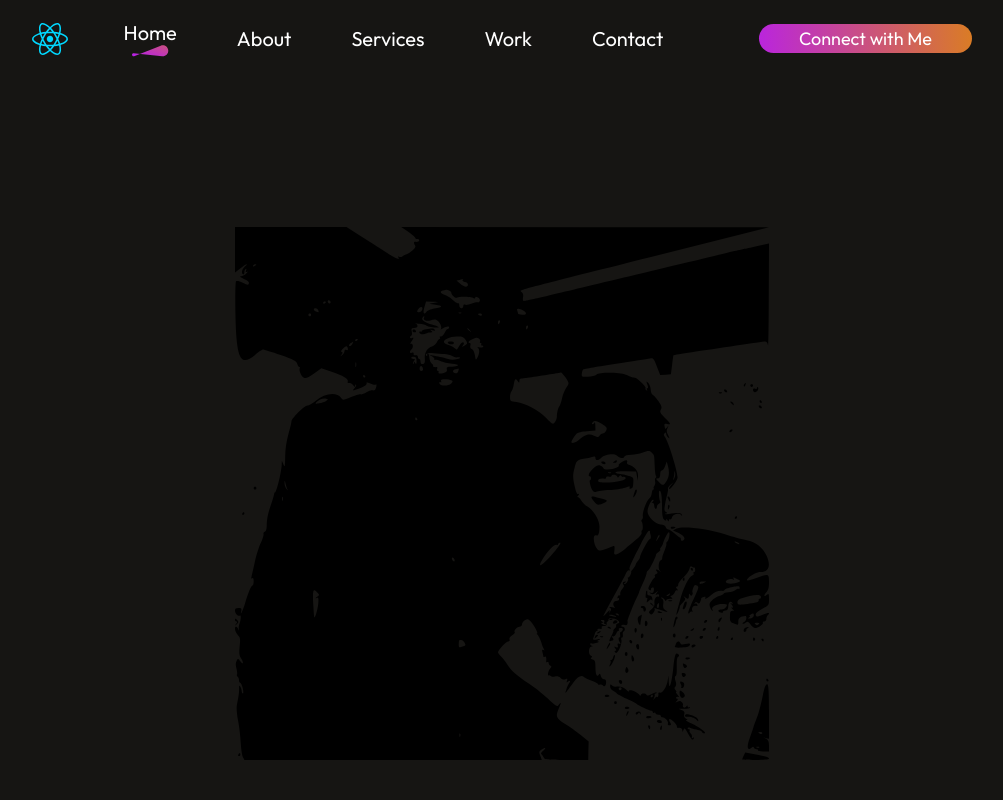
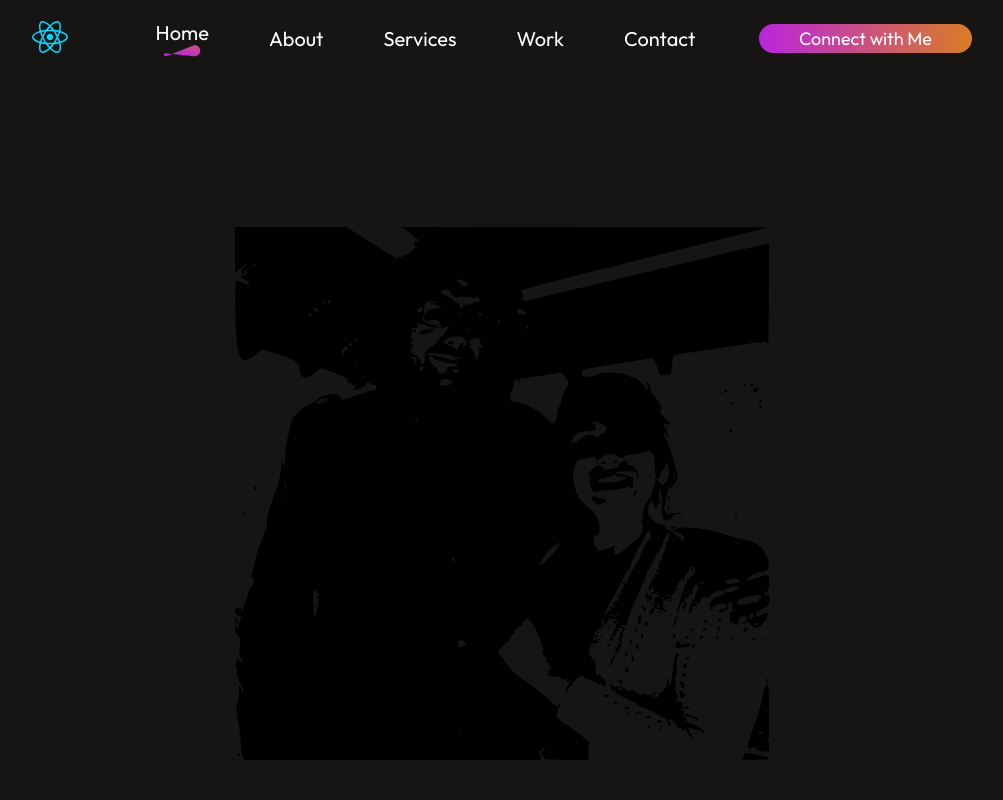
Before and after one commit to Dante4109/portfolio-react, a React (Vite) app: page / in a window 1280 px wide. Shown: the top 800 px of the page, without its empty margins (138-1141 px from the left). Built offline with nearby package versions, Linux system fonts and the light colour scheme.

Commit message:
Changed components to lowercase

```diff
--- a/src/components/navbar/Navbar.css
+++ b/src/components/navbar/Navbar.css
@@ -1,3 +1,8 @@
+.nav-logo {
+  align-items: start;
+  width: 100px;
+}
+
 .navbar {
   display: flex;
   align-items: center;
--- a/src/components/navbar/Navbar.tsx
+++ b/src/components/navbar/Navbar.tsx
@@ -22,7 +22,9 @@ const Navbar = () => {
 
   return (
     <div className="navbar">
-      <img src={logo} alt="" />
+      <div className="nav-logo">
+        <img src={logo} alt="" />
+      </div>
       <img src={menu_open} onClick={openMenu} alt="" className="nav-mob-open" />
       <ul ref={menuRef} className="nav-menu">
         <img
```
